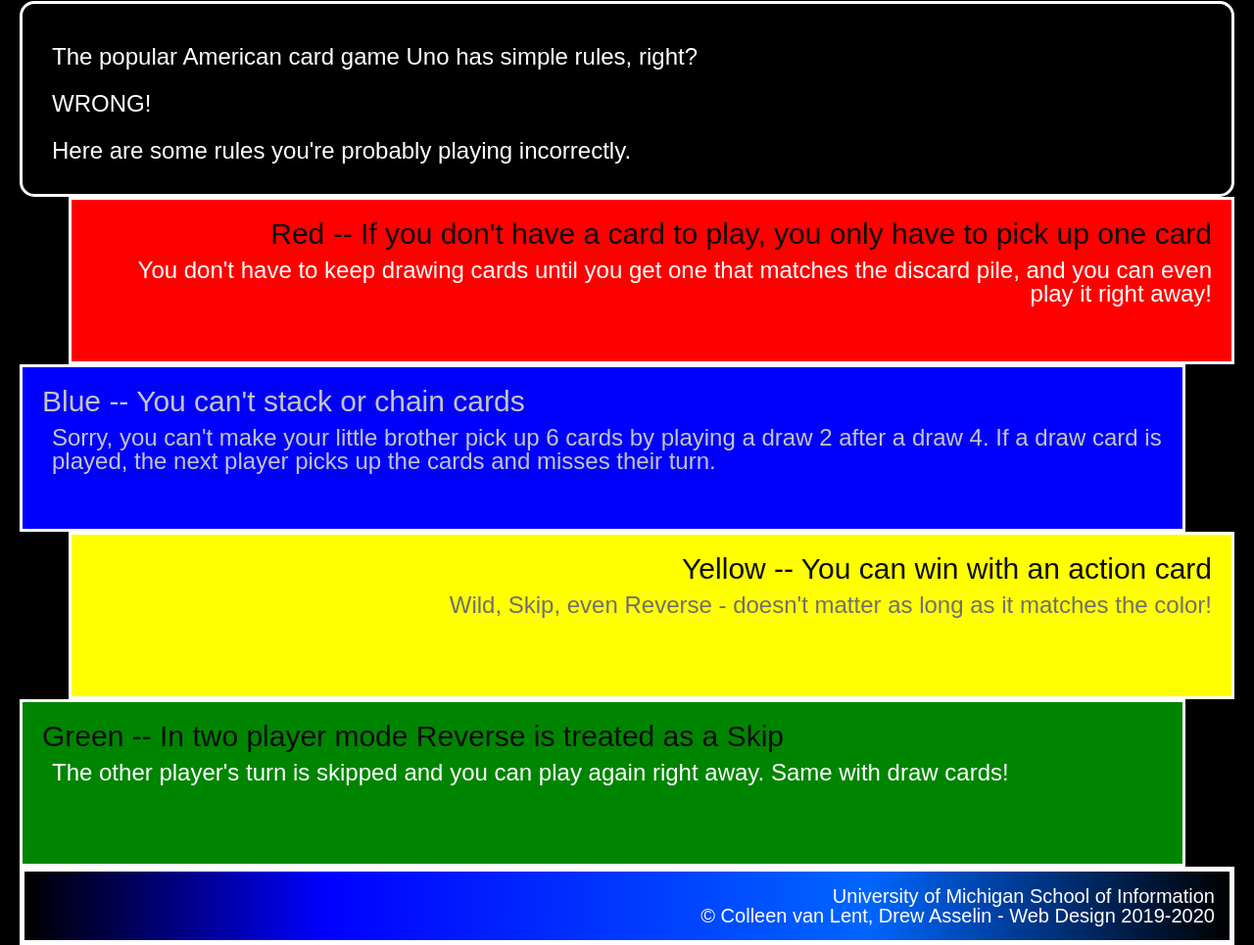
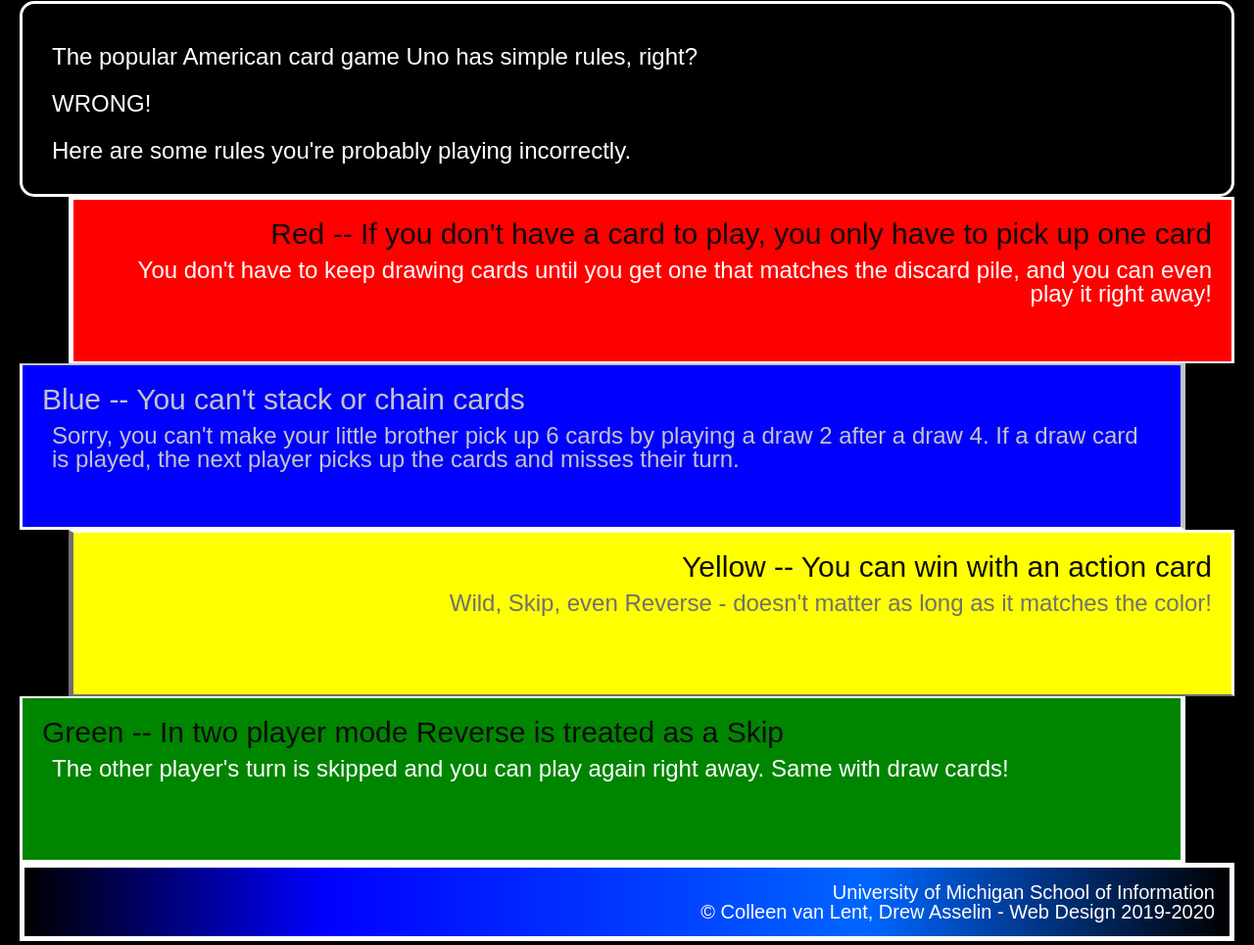
Before and after one commit to IsmaelR13/hw3-2022, a plain HTML site: page index.html in a window 1280 px wide. Shown: the part 327-1292 px from the top of the page at 98% size. Drawn offline with Linux system fonts and the light colour scheme.

Commit message:
Update style.css

```diff
--- a/css/style.css
+++ b/css/style.css
@@ -53,15 +53,15 @@ div{
     background-color: #f00;
     text-align: right;
     margin-left: 50px;
-    border-style: 2px solid bottom;
-    border-style: 5px solid left;
+    border-bottom: 2px solid;
+    border-left: 5px solid;
 }
 .blue {
     background-color: #00f;
     text-align: left;
     margin-right: 50px;
-    border-style: 5px solid right;
-    border-style: 2px solid top;
+    border-right: 5px solid;
+    border-top: 2px solid;
     color:  #C4C4C4;
 }
 
@@ -73,16 +73,16 @@ div{
     background-color: #ff0;
     text-align: right;
     margin-left: 50px;
-    border-style: 2px solid bottom;
-    border-style: 5px solid left;
+    border-bottom: 2px solid;
+    border-left: 5px solid;
     color: #707070
 }
 .green{
     background-color: #008500;
     text-align: left;
     margin-right: 50px;
-    border-style: 5px solid right;
-    border-style: 2px solid top;
+    border-right: 5px solid;
+    border-top: 2px solid;
 }
 footer{
     background: linear-gradient(90deg, #000000 0%, #0000ff 25%, #0066ff 70%, #000000 100%);
```
